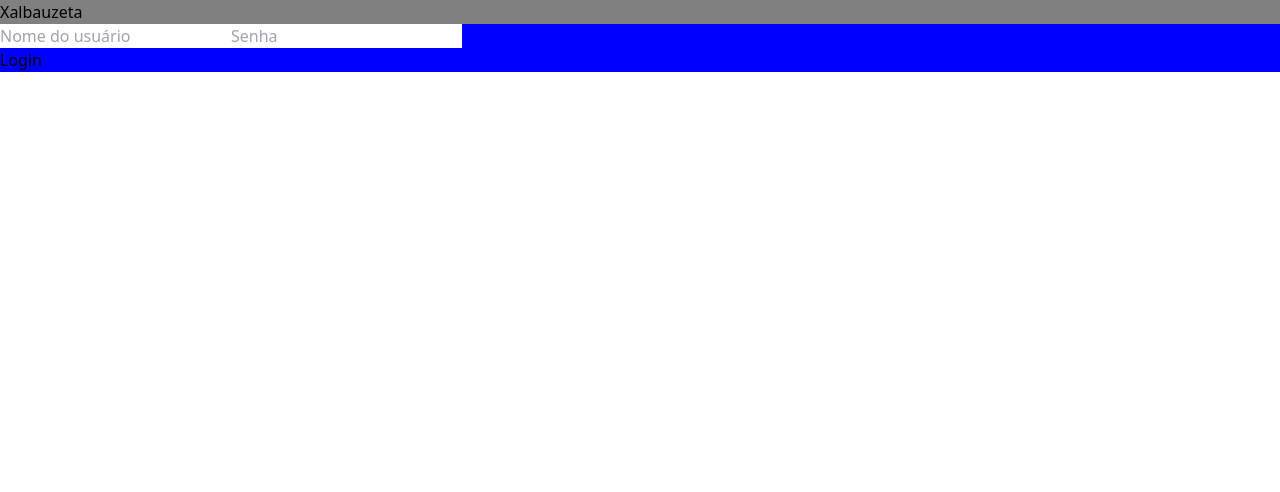
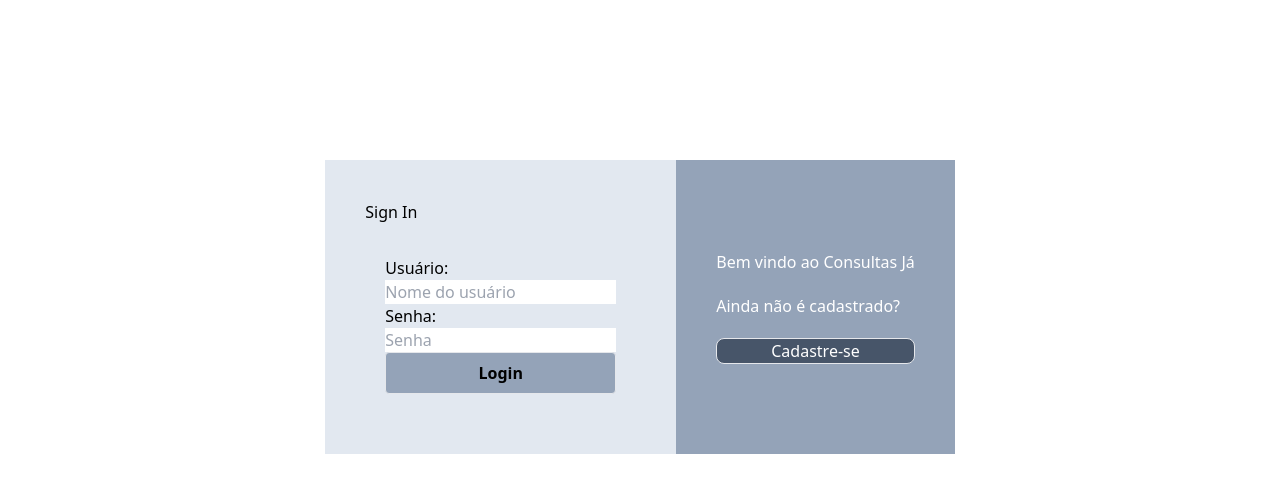
Before and after one commit to pllsg96/consultas-ja, a React (Vite) app in the folder consultas-ja/: page / in a window 1280 px wide. Shown: the top 492 px of the page. Built offline with nearby package versions, Linux system fonts and the light colour scheme.

Commit message:
chore: pagina de login em desenvolvimento

```diff
--- a/consultas-ja/src/App.jsx
+++ b/consultas-ja/src/App.jsx
@@ -5,8 +5,10 @@
 function App() {
 
   return (
-    <div style={{ backgroundColor: 'grey'}}>
-      <h1>Xalbauzeta</h1>
+    <div class="flex justify-center flex-row p-40">
+      <div class="p-10 bg-slate-200 space-y-3">
+        <h1>Sign In</h1>
+
         <BrowserRouter>
          <Routes>
            <Route path='/' element={<Login />} />
@@ -14,6 +16,15 @@
          </Routes>
        </BrowserRouter>
        </div>
+
+       <div class="bg-slate-400 w-200 flex flex-col justify-center space-y-5 p-10">
+        <h1 style={{color: 'white'}}>Bem vindo ao Consultas Já</h1>
+        <h1 style={{color: 'white'}}>Ainda não é cadastrado?</h1>
+        <button class="bg-slate-600 border rounded-lg hover:bg-slate-500" style={{color: 'white'}}>Cadastre-se</button>
+       </div>
+
+
+    </div>
   )
 }
 
--- a/consultas-ja/src/components/LoginButton.jsx
+++ b/consultas-ja/src/components/LoginButton.jsx
@@ -2,7 +2,7 @@
 
   return (
     <>
-          <button className="bg-blue-500 hover:bg-blue-700 text-black font-bold py-2 px-4 rounded">reuhrueharu</button>
+          <button class="bg-current text-black font-bold py-2 px-4 rounded border">reuhrueharu</button>
     </>
   )
 }
--- a/consultas-ja/src/pages/Login.jsx
+++ b/consultas-ja/src/pages/Login.jsx
@@ -7,14 +7,16 @@
   const [senha, setSenha] = useState('');
 
   return (
-    <div style={{ backgroundColor: 'blue'}}>
-        <input onChange={() => setNomeUsuario(event.target.value)} id="usuario" type="text" placeholder="Nome do usuário"  />
-        <input onChange={() => setSenha(event.target.value)} type="password" placeholder="Senha" maxLength="20"/>
+    <div class="flex flex-col p-5">
+        <h4>Usuário:</h4>
+        <input class="w-50 " onChange={() => setNomeUsuario(event.target.value)} id="usuario" type="text" placeholder="Nome do usuário"  />
+        <h4>Senha:</h4>
+        <input class ="w-50" onChange={() => setSenha(event.target.value)} type="password" placeholder="Senha" maxLength="20"/>
 
         <h3>{nomeUsuario}</h3>
         <h3>{senha}</h3>
 
-        <button>Login</button>
+        <button class="bg-slate-400 text-black font-bold py-2 px-4 rounded border">Login</button>
 
     </div>
 
```
Lines whose indentation alone changed are shown as unchanged.
